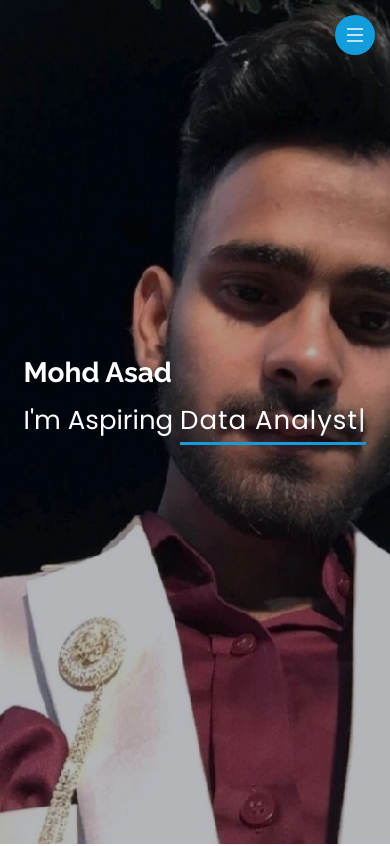
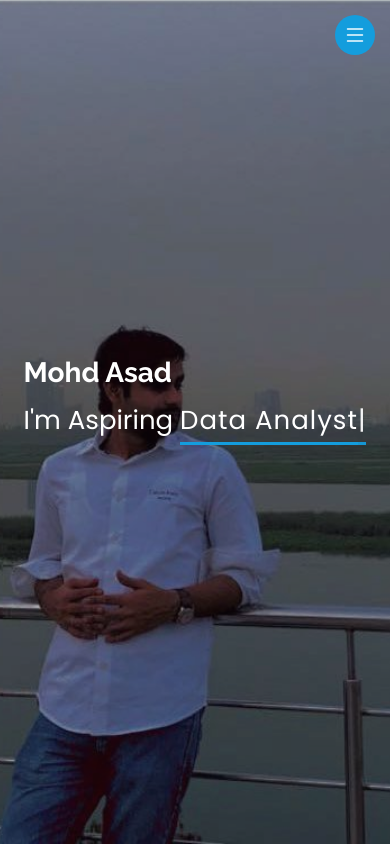
Before and after one commit to asxdmohd/info.asad, a plain HTML site: page index.html in a window 390 px wide. Shown: the top 846 px of the page. Drawn offline with nearby package versions, Linux system fonts and the light colour scheme.

Commit message:
Update style.css

```diff
--- a/assets/css/style.css
+++ b/assets/css/style.css
@@ -244,7 +244,7 @@ h1, h2, h3, h4, h5, h6 {
 }
 @media  screen and (max-width: 870px) {
   #hero {
-    background:url("../img/IMG20230212070617.jpg") top center;
+    background:url("../img/bg1.jpeg") top center;
     background-size: cover;
   }
 }
```
